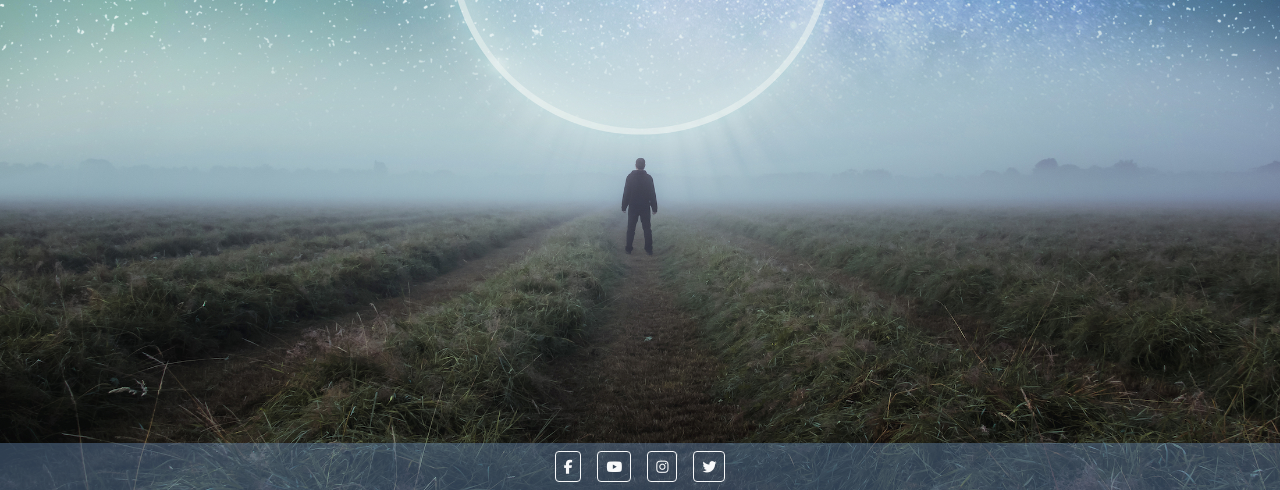
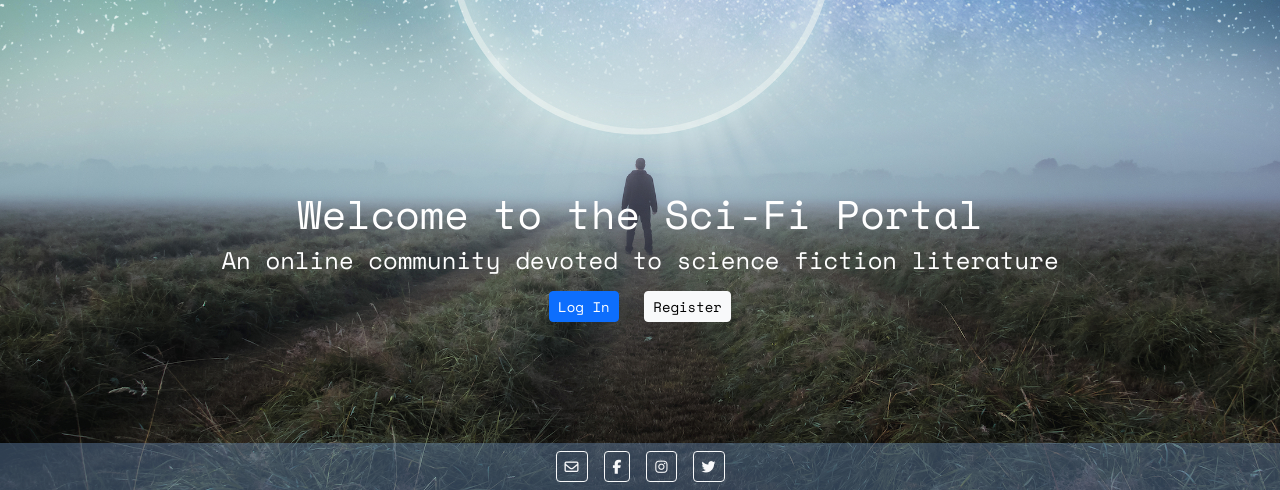
Before and after one commit to AndypSheridan/sci-fi-portal, a Django app: page / in a window 1280 px wide. Shown: the part 310-800 px from the top of the page. Run offline with Django 3.2, Linux system fonts and the light colour scheme; data that the repository does not hold is empty; some libraries are stand-ins or nearby versions.

Commit message:
Add bootstrap grid to landing page in index.html

```diff
--- a/static/css/style.css
+++ b/static/css/style.css
@@ -41,3 +41,16 @@ a.nav-link.active {
 #footer {
     background-color: rgba(108, 145, 191, 0.4);
 }
+
+.fixed-row-bottom {
+    position: fixed;
+    bottom: 10rem;
+}
+
+.text-white {
+    color: #FFF;
+}
+
+.button-margin {
+    margin: 0.5rem;
+}
--- a/templates/base.html
+++ b/templates/base.html
@@ -8,7 +8,7 @@
     <link rel="preconnect" href="https://fonts.gstatic.com" crossorigin>
     <link href="https://fonts.googleapis.com/css2?family=Roboto&family=Space+Mono&display=swap" rel="stylesheet">
     <script src="https://kit.fontawesome.com/1f96aaee4c.js" crossorigin="anonymous"></script>
-    <link rel="shortcut icon" type="image/png" href="{% static 'favicon.ico' %}"/>
+    <link rel="shortcut icon" type="image/png" href="{% static 'favicon.ico' %}" />
     <meta charset="UTF-8">
     <meta http-equiv="X-UA-Compatible" content="IE=edge">
     <meta name="viewport" content="width=device-width, initial-scale=1.0">
@@ -24,7 +24,7 @@
 </head>
 
 <body>
-
+    <!-- Navigation -->
     <nav class="navbar navbar-expand-lg navbar-light bg-red">
         <div class="container-fluid">
             <a class="navbar-brand" href="{% url 'home' %}"><span>SF Portal</span></a>
@@ -63,19 +63,23 @@
         {% endblock content %}
     </main>
 
-    <!-- Remove the container if you want to extend the Footer to full width. -->
+    <!-- Footer  -->
     <footer id="footer" class="text-center text-sm-start fixed-bottom">
         <div class="container d-flex justify-content-center py-2">
-        <button type="button" class="btn btn-outline-light btn-sm btn-floating mx-2" style="background-color: transparent;">
+            <button type="button" class="btn btn-outline-light btn-sm btn-floating mx-2"
+                style="background-color: transparent;">
+                <i class="fa-regular fa-envelope"></i>
+            </button>
+            <button type="button" class="btn btn-outline-light btn-sm btn-floating mx-2"
+                style="background-color: transparent;">
                 <i class="fab fa-facebook-f"></i>
             </button>
-        <button type="button" class="btn btn-outline-light btn-sm btn-floating mx-2" style="background-color: transparent;">
-          <i class="fab fa-youtube"></i>
-        </button>
-        <button type="button" class="btn btn-outline-light btn-sm btn-floating mx-2" style="background-color: transparent;">
+            <button type="button" class="btn btn-outline-light btn-sm btn-floating mx-2"
+                style="background-color: transparent;">
                 <i class="fab fa-instagram"></i>
             </button>
-        <button type="button" class="btn btn-outline-light btn-sm btn-floating mx-2" style="background-color: transparent;">
+            <button type="button" class="btn btn-outline-light btn-sm btn-floating mx-2"
+                style="background-color: transparent;">
                 <i class="fab fa-twitter"></i>
             </button>
         </div>
--- a/templates/index.html
+++ b/templates/index.html
@@ -2,13 +2,17 @@
 {% load static %}
 
 {% block content %}
-<body id="home-bg-image" class="space-mono">
-<div class="home-background">
-{% for book in book_list %}
 
-
-
-{% endfor %}
-</div>
+<body id="home-bg-image" class="space-mono home-background">
+    <div class="container">
+        <div class="row text-white text-center fixed-bottom fixed-row-bottom">
+            <div class="col">
+                <h1>Welcome to the Sci-Fi Portal</h1>
+                <h4>An online community devoted to science fiction literature</h4>
+                <button type="button" class="btn btn-primary btn-sm button-margin"> Log In </button>
+                <button type="button" class="btn btn-light btn-sm button-margin">Register</button>
+            </div>
+        </div>
+    </div>
 </body>
 {% endblock %}
```
Lines whose indentation alone changed are shown as unchanged.
